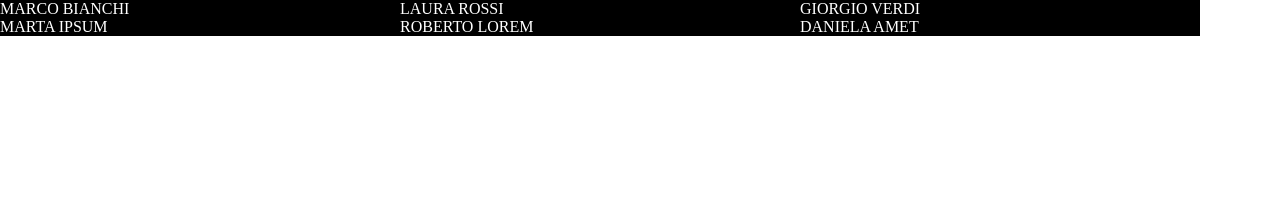
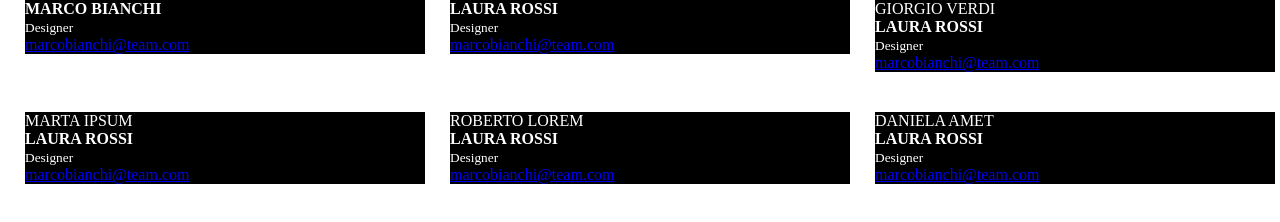
Before and after one commit to Iunora93/html-css-float-cards, a plain HTML site: page index.html in a window 1280 px wide. Drawn offline with Linux system fonts and the light colour scheme.

Commit message:
aggiunti commenti

```diff
--- a/css/style.css
+++ b/css/style.css
@@ -13,4 +13,6 @@
     width: 400px;
     color: #fff;
     float: left;
+    margin-left: 25px;
+    margin-bottom: 40px;
 }
--- a/index.html
+++ b/index.html
@@ -8,15 +8,58 @@
     <link rel="stylesheet" href="css/style.css">
 </head>
 <body>
-    <!--Sezione immagini-->
+    <!--Sezione box-->
     <section>
-        <div class="box box-1">MARCO BIANCHI</div>
-        <div class="box box-2">LAURA ROSSI</div>
-        <div class="box box-3">GIORGIO VERDI</div>
-        <div class="box box-4">MARTA IPSUM</div>
-        <div class="box box-5">ROBERTO LOREM</div>
-        <div class="box box-6">DANIELA AMET</div>
+        <!--Primo box-->
+        <div class="box box-1">
+            <h4>MARCO BIANCHI</h4>
+            <small>Designer</small> <br>
+            <a href="mailto:someone@yoursite.com">marcobianchi@team.com</a>
+        </div>
+        <!--/Primo box-->
+
+        <!--Secondo box-->
+        <div class="box box-2">
+            <h4>LAURA ROSSI</h4>
+            <small>Designer</small> <br>
+            <a href="mailto:someone@yoursite.com">marcobianchi@team.com</a>
+        </div>
+        <!--/Secondo box-->
+
+        <!--Terzo box-->
+        <div class="box box-3">GIORGIO VERDI
+            <h4>LAURA ROSSI</h4>
+            <small>Designer</small> <br>
+            <a href="mailto:someone@yoursite.com">marcobianchi@team.com</a>
+        </div>
+        <!--/Terzo box-->
+
+        <!--Quarto box-->
+        <div class="box box-4">MARTA IPSUM
+            <h4>LAURA ROSSI</h4>
+            <small>Designer</small> <br>
+            <a href="mailto:someone@yoursite.com">marcobianchi@team.com</a>
+        </div>
+        <!--/Quarto box-->
+
+        <!--Quinto box-->
+        <div class="box box-5">ROBERTO LOREM
+            <h4>LAURA ROSSI</h4>
+            <small>Designer</small> <br>
+            <a href="mailto:someone@yoursite.com">marcobianchi@team.com</a>
+        </div>
+        <!--/Quinto box-->
+
+
+        <!--Sesto box-->
+        <div class="box box-6">DANIELA AMET
+            <h4>LAURA ROSSI</h4>
+            <small>Designer</small> <br>
+            <a href="mailto:someone@yoursite.com">marcobianchi@team.com</a>
+        </div>
+        <!--/Sesto box-->
+
     </section>
-    <!--/Sezione immagini-->
+    <!--/Sezione box-->
 </body>
 </html>
```
